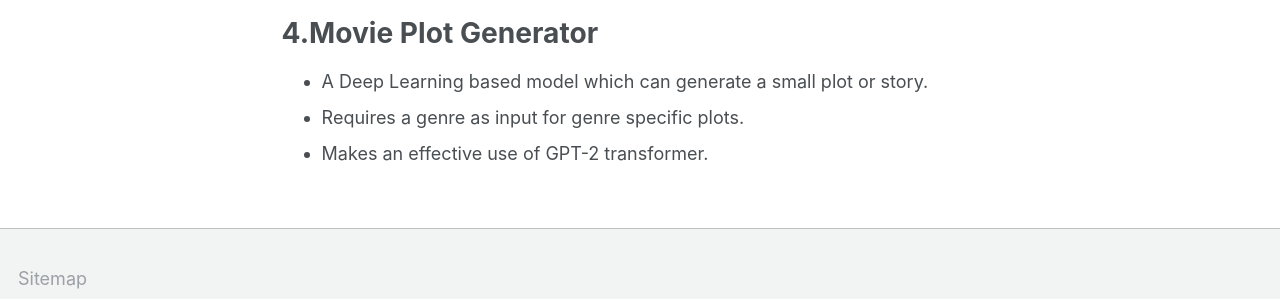
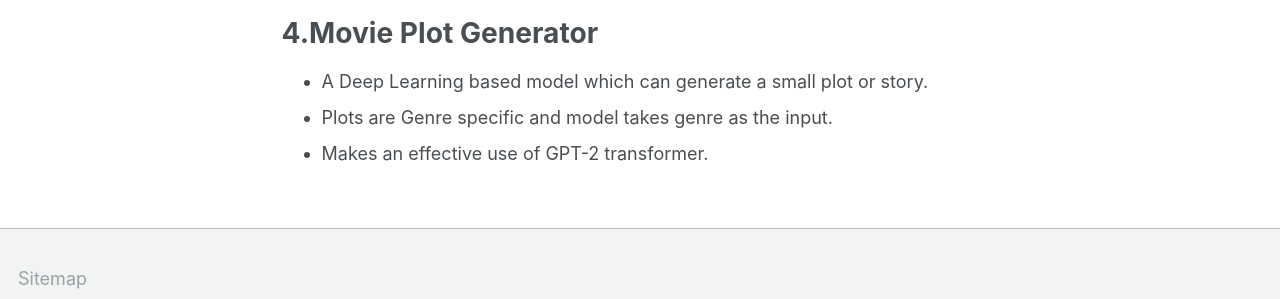
Before and after one commit to Riteshgvnd/riteshgvnd.github.io, a Jekyll site: the page built from _pages/projects.md, in a window 1280 px wide and 961 px high. Shown: the part 578-877 px from the top of the window. Built offline with Jekyll 4.4.1, drawn with Linux system fonts in a browser that asks for light colours.

Commit message:
Update projects.md

```diff
--- a/_pages/projects.md
+++ b/_pages/projects.md
@@ -26,5 +26,5 @@ author_profile: true
 4.Movie Plot Generator
 ======
 * A Deep Learning based model which can generate a small plot or story.
-* Requires a genre as input for genre specific plots.
+* Plots are Genre specific and model takes genre as the input.
 * Makes an effective use of GPT-2 transformer.
```
